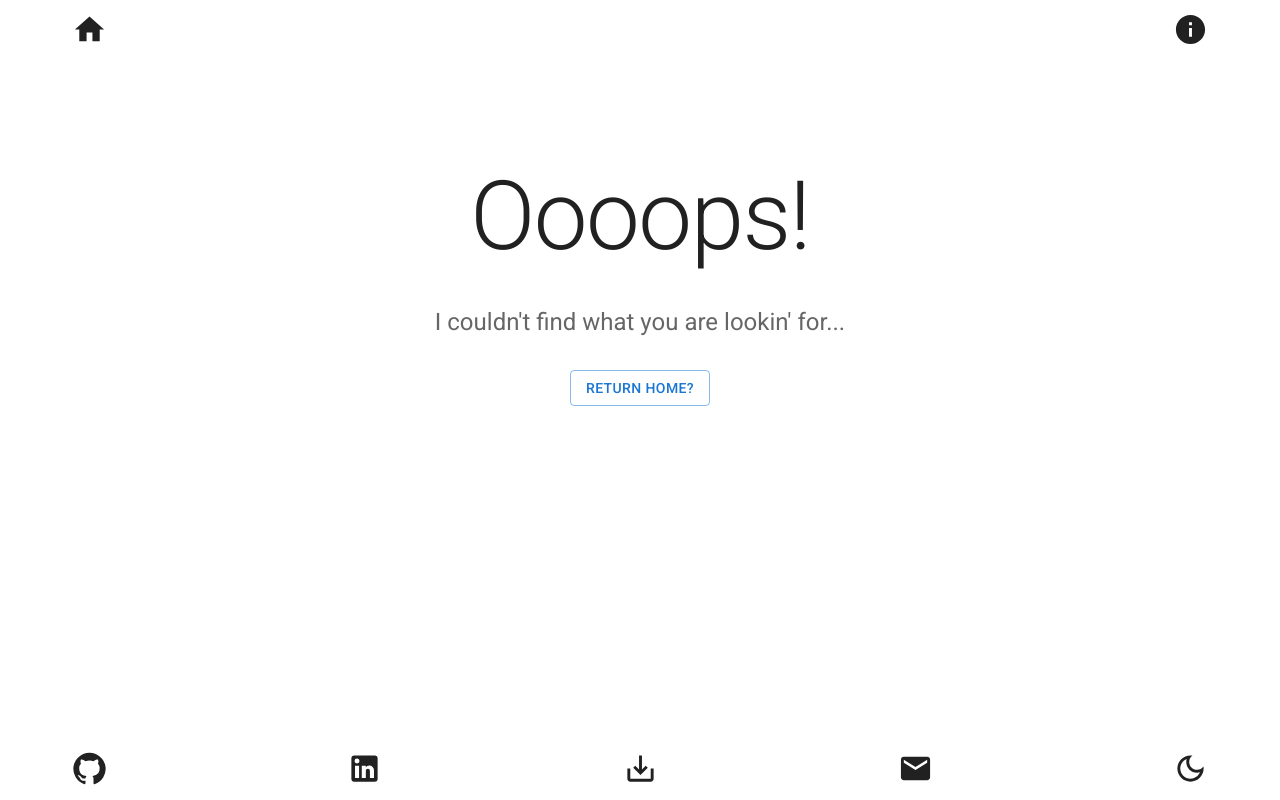
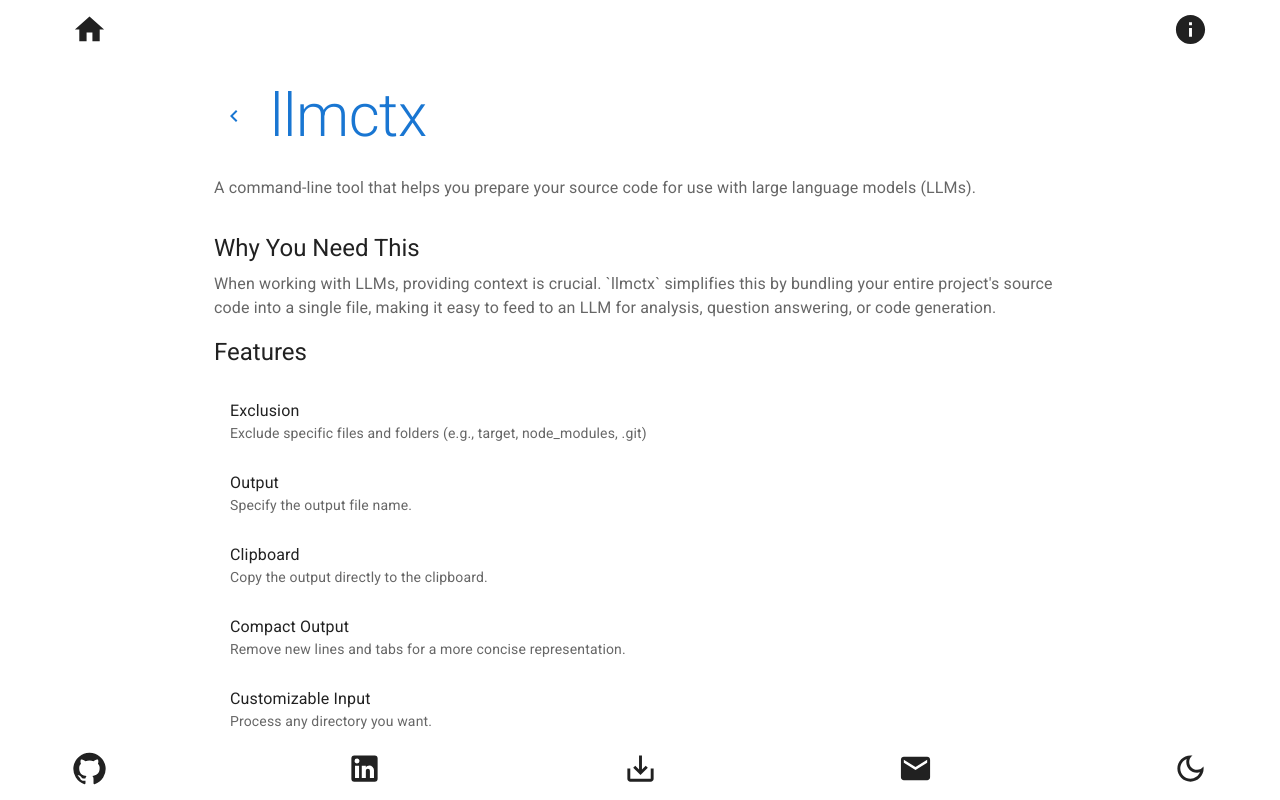
Before and after one commit to eaingaran/eaingaran.github.io, a React (Vite) app: page /products/llmctx in a window 1280 px wide. Built offline with nearby package versions, Linux system fonts and the light colour scheme.

Commit message:
add llmctx as one of the projects

```diff
--- a/src/Routes.tsx
+++ b/src/Routes.tsx
@@ -6,6 +6,7 @@ import PrivacyPolicy from "pages/PrivacyPolicy";
 import Products from "pages/Products";
 import NetworkModeSelector from "pages/products/NetworkModeSelector";
 import GhAgentCloudRun from "pages/products/GhAgentCloudRun";
+import Llmctx from "pages/products/Llmctx";
 
 const MyRoutes = () => {
   return (
@@ -22,6 +23,7 @@ const MyRoutes = () => {
         path="/products/gh-agent-cloud-run"
         element={<GhAgentCloudRun />}
       />
+      <Route path="/products/llmctx" element={<Llmctx />} />
       <Route path="*" element={<PageNotFound />} />
     </Routes>
   );
--- a/src/pages/Products.tsx
+++ b/src/pages/Products.tsx
@@ -33,6 +33,15 @@ const Products: React.FC = () => {
       image: `/assets/products/gh-agent-cloud-run/${theme.palette.mode}/icon.webp`,
       year: 2022,
       tags: ["DevOps", "Cloud", "Cost Saving"],
+    },
+    {
+      name: "llmctx",
+      description:
+        "Prepare your source code for use with large language models (LLMs).",
+      link: "/products/llmctx",
+      image: `/assets/products/llmctx/icon.webp`,
+      year: 2024,
+      tags: ["DevTools", "LLM", "CLI", "Rust"],
     },
   ];
 
--- /dev/null
+++ b/src/pages/products/Llmctx.tsx
@@ -0,0 +1,171 @@
+import React from "react";
+import {
+  Typography,
+  Container,
+  Link,
+  Box,
+  Grid,
+  List,
+  ListItem,
+  ListItemText,
+  IconButton,
+  Button,
+  Tooltip,
+} from "@mui/material";
+import {
+  NavigateBefore as NavigateBeforeIcon,
+  GitHub as GitHubIcon,
+} from "@mui/icons-material";
+import { useNavigate } from "react-router-dom";
+import { buttonSX } from "utils/buttons";
+import { tooltipComponentsProps } from "utils/tooltip";
+import { trackEvent } from "utils/analytics";
+
+const Llmctx: React.FC = () => {
+  const navigate = useNavigate();
+  const tooltipProps = tooltipComponentsProps();
+
+  return (
+    <Container maxWidth="md" sx={{ py: 10 }}>
+      <Box sx={{ display: "flex", alignItems: "center", mb: 3 }}>
+        <Tooltip
+          title="Explore all apps"
+          describeChild
+          arrow
+          placement="top"
+          componentsProps={tooltipProps}
+        >
+          <IconButton
+            sx={{ mr: 2, color: "primary.main" }}
+            onClick={() => {
+              trackEvent("Button", "Click", "Back to All Apps");
+              navigate("/products");
+            }}
+          >
+            <NavigateBeforeIcon />
+          </IconButton>
+        </Tooltip>
+        <Typography variant="h2" component="h1" color="primary">
+          llmctx
+        </Typography>
+      </Box>
+
+      <Typography variant="body1" paragraph color="text.secondary">
+        A command-line tool that helps you prepare your source code for use with
+        large language models (LLMs).
+      </Typography>
+
+      <Typography
+        variant="h5"
+        component="h2"
+        color="text.primary"
+        gutterBottom
+        sx={{ mt: 4 }}
+      >
+        Why You Need This
+      </Typography>
+
+      <Typography variant="body1" paragraph color="text.secondary">
+        When working with LLMs, providing context is crucial. `llmctx`
+        simplifies this by bundling your entire project's source code into a
+        single file, making it easy to feed to an LLM for analysis, question
+        answering, or code generation.
+      </Typography>
+
+      <Typography variant="h5" component="h2" color="text.primary" gutterBottom>
+        Features
+      </Typography>
+
+      <List>
+        <ListItem>
+          <ListItemText
+            primary={
+              <Typography variant="body1" color="text.primary">
+                Exclusion
+              </Typography>
+            }
+            secondary="Exclude specific files and folders (e.g., target, node_modules, .git)"
+          />
+        </ListItem>
+        <ListItem>
+          <ListItemText
+            primary={
+              <Typography variant="body1" color="text.primary">
+                Output
+              </Typography>
+            }
+            secondary="Specify the output file name."
+          />
+        </ListItem>
+        <ListItem>
+          <ListItemText
+            primary={
+              <Typography variant="body1" color="text.primary">
+                Clipboard
+              </Typography>
+            }
+            secondary="Copy the output directly to the clipboard."
+          />
+        </ListItem>
+        <ListItem>
+          <ListItemText
+            primary={
+              <Typography variant="body1" color="text.primary">
+                Compact Output
+              </Typography>
+            }
+            secondary="Remove new lines and tabs for a more concise representation."
+          />
+        </ListItem>
+        <ListItem>
+          <ListItemText
+            primary={
+              <Typography variant="body1" color="text.primary">
+                Customizable Input
+              </Typography>
+            }
+            secondary="Process any directory you want."
+          />
+        </ListItem>
+      </List>
+
+      <Typography
+        variant="h5"
+        component="h2"
+        color="text.primary"
+        gutterBottom
+        sx={{ mt: 4 }}
+      >
+        Get Started
+      </Typography>
+
+      <Typography variant="body1" paragraph color="text.secondary">
+        Visit the GitHub repository to learn more and download the latest
+        release.
+      </Typography>
+
+      <Grid container spacing={2} justifyContent="center">
+        <Grid item>
+          <Link
+            href="https://github.com/eaingaran/llmctx"
+            target="_blank"
+            rel="noopener"
+            onClick={() => trackEvent("Link", "Click", "GitHub - llmctx")}
+          >
+            <Button
+              variant="outlined"
+              disableElevation={true}
+              sx={buttonSX}
+              color="primary"
+              startIcon={<GitHubIcon />}
+            >
+              Visit GitHub Repository
+            </Button>
+          </Link>
+        </Grid>
+      </Grid>
+    </Container>
+  );
+};
+
+export default Llmctx;
```
Also changed, not shown: public/assets/products/llmctx/icon.webp (added), 1 other file (tests, documents, lock files or other folders).
